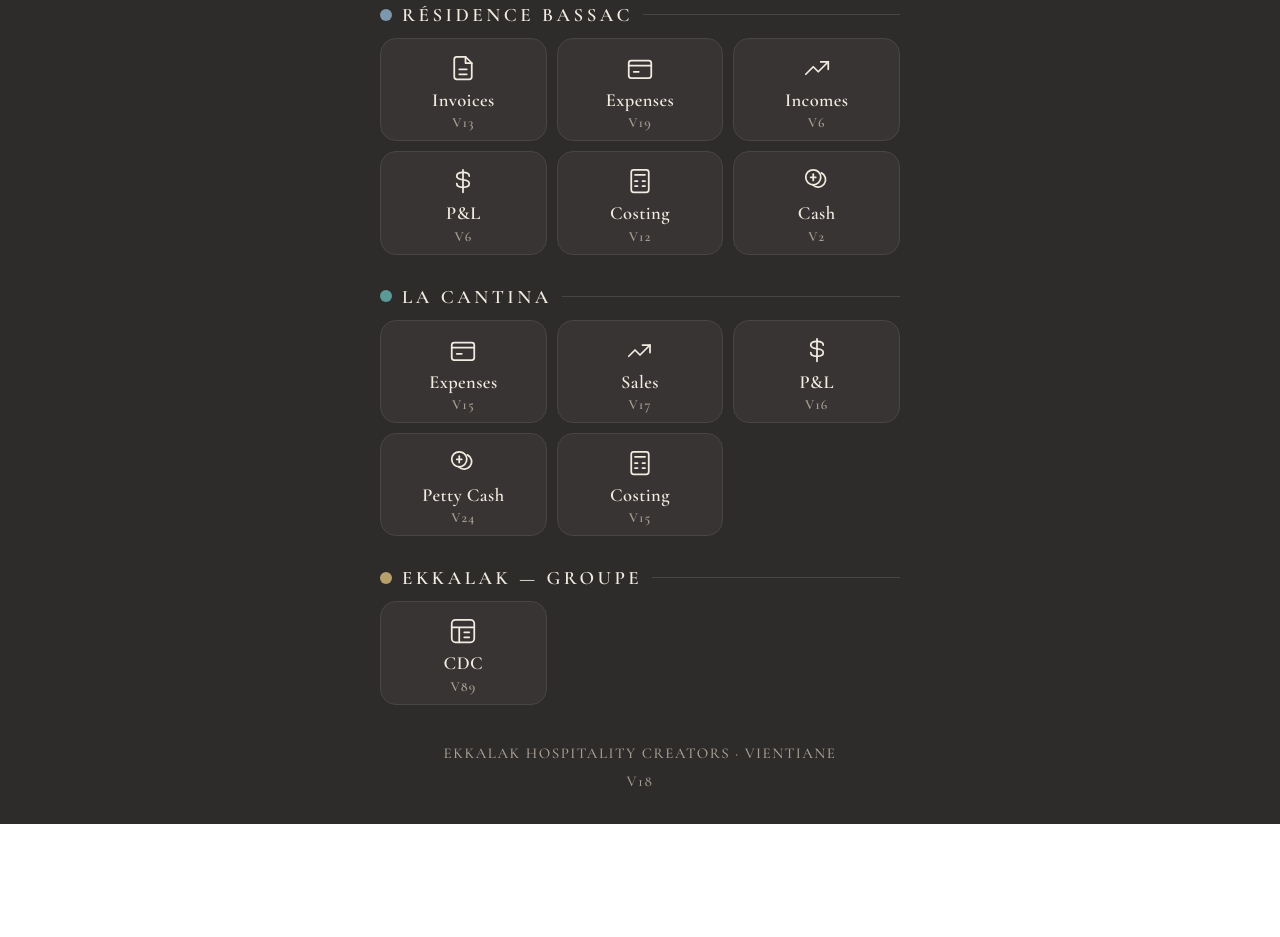
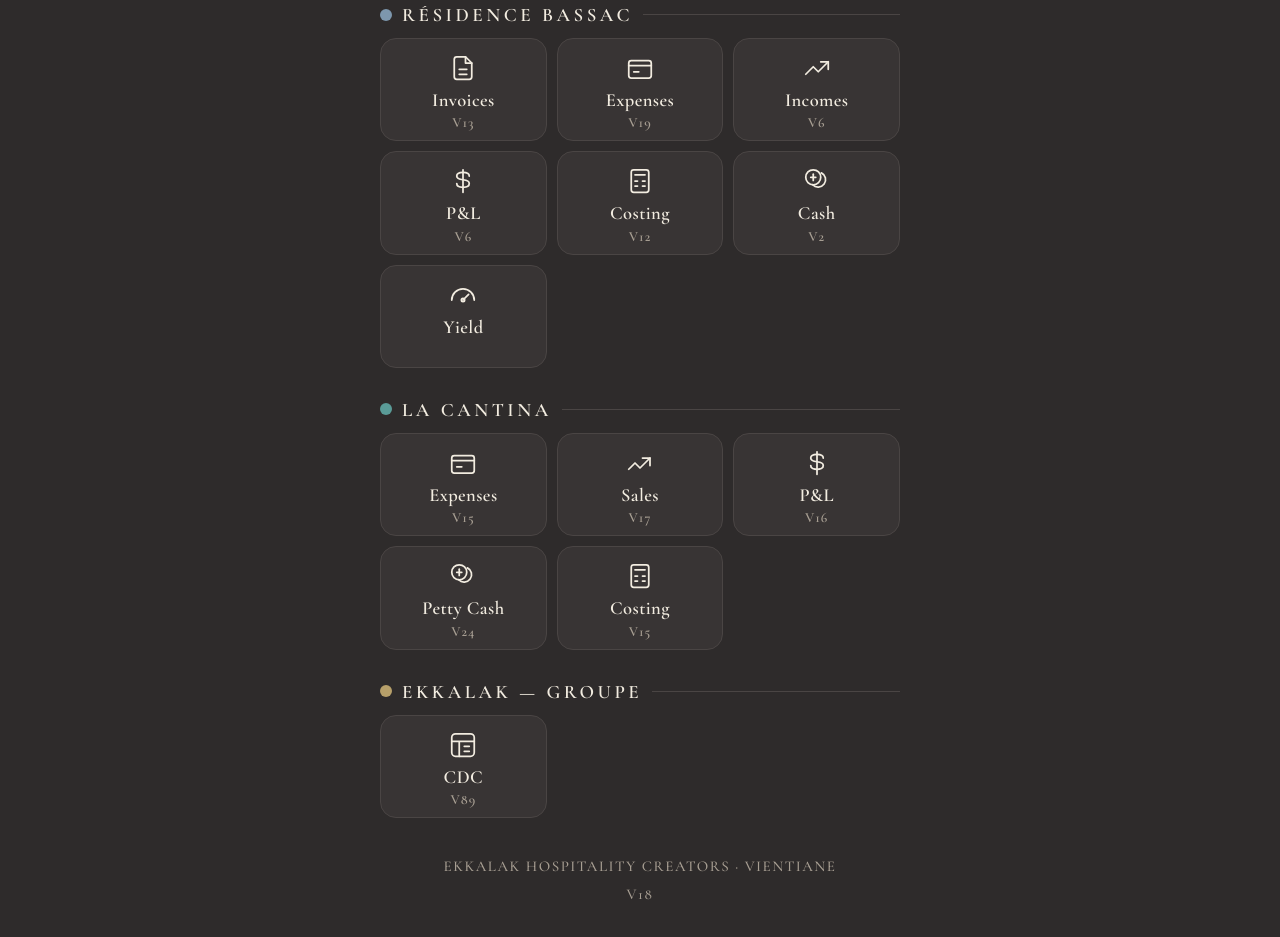
Before and after one commit to PizzaYoloLaos/ekkalak, a plain HTML site: page index.html in a window 1280 px wide. Shown: the part 1057-1994 px from the top of the page. Before the commit the page ends 1881 px from the top, so only its background shows below. Drawn offline with nearby package versions, Linux system fonts and the light colour scheme.

Commit message:
Portail v19 : tuile Yield de la Residence Bassac (yield.residencebassac.com V3) — tache CDC 3027

```diff
--- a/index.html
+++ b/index.html
@@ -160,6 +160,9 @@ footer{text-align:center;margin-top:34px;font-size:15px;font-weight:500;color:va
       <a class="tool" href="https://cash.residencebassac.com">
         <svg viewBox="0 0 24 24"><circle cx="9" cy="9" r="6"/><path d="M15.5 5.5a6 6 0 1 1-7 9.5"/><path d="M9 6.5v5"/><path d="M7 9h4"/></svg>
         <span class="t">Cash</span><span class="v" data-v="cash.residencebassac.com"></span></a>
+      <a class="tool" href="https://yield.residencebassac.com">
+        <svg viewBox="0 0 24 24"><path d="M3 16a9 9 0 0 1 18 0"/><path d="M12 16l4.5-4.5"/><circle cx="12" cy="16" r="1.3"/></svg>
+        <span class="t">Yield</span><span class="v" data-v="yield.residencebassac.com"></span></a>
     </div>
   </div>
 
```
